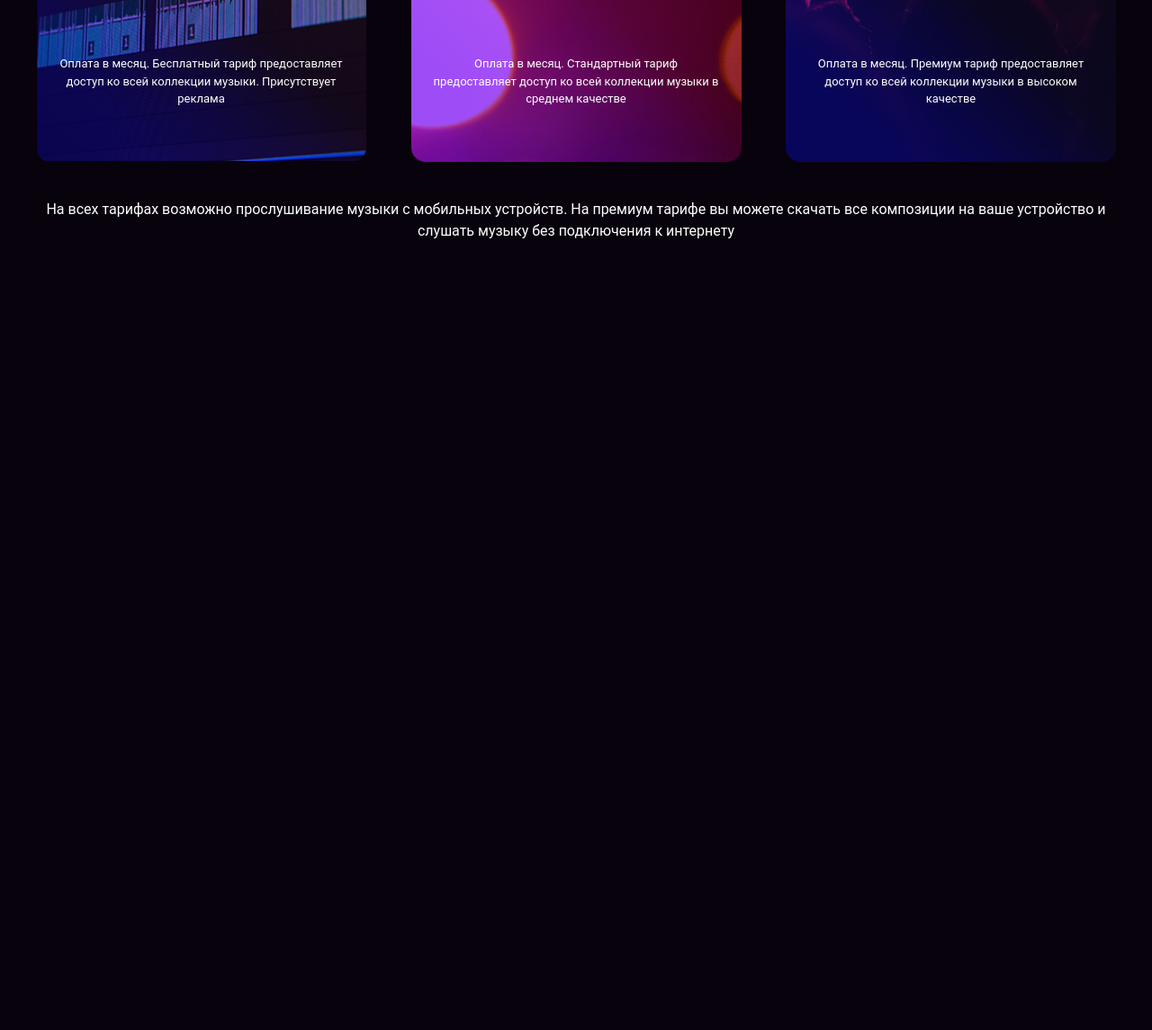
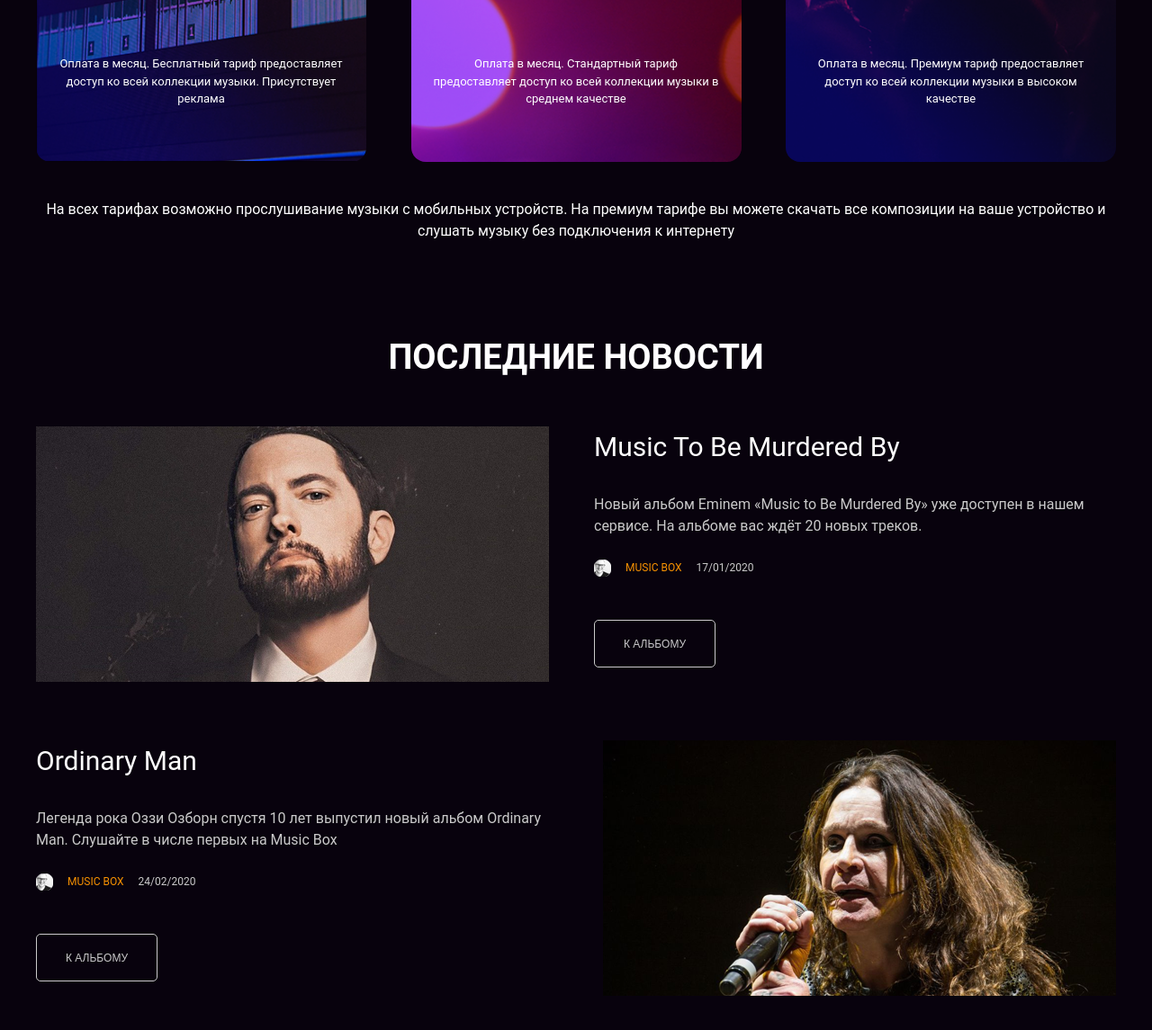
Before and after one commit to krass7/layout-designer-project-56, a website: page src/index.html in a window 1280 px wide. Shown: the part 1390-2535 px from the top of the page at 90% size. Before the commit the page ends 1659 px from the top, so only its background shows below. Drawn offline with Linux system fonts and the light colour scheme.

Commit message:
add news

```diff
--- a/src/index.html
+++ b/src/index.html
@@ -27,8 +27,8 @@
       </div>
       <div class="header-banner">
         <h1>Онлайн музыка где угодно</h1>
-        <h2 class="margin-botton-31">без ограничений</h2>
-        <p class="margin-botton-17">
+        <h2>без ограничений</h2>
+        <p>
           Получите доступ всего за несколько шагов. Заполните форму ниже и
           откройте мир музыки
         </p>
@@ -89,5 +89,43 @@
         </p>
       </div>
     </section>
+    <section id="page-news" class="back-news">
+      <h2 class="white">Последние новости</h2>
+      <div class="news-block">
+        <img
+          src="images/Music to Be Murdered By.png"
+          alt="Music to Be Murdered By"
+        />
+        <div class="news-block-text">
+          <h3 class="white">Music to Be Murdered By</h3>
+          <p>
+            Новый альбом Eminem «Music to Be Murdered By» уже доступен в нашем
+            сервисе. На альбоме вас ждёт 20 новых треков.
+          </p>
+          <div class="news-block-avatar">
+            <img src="images/avatar.png" alt="avatar" />
+            <p class="orange">MUSIC BOX</p>
+            <p>17/01/2020</p>
+          </div>
+          <button class="news-button"><a href="#">К альбому</a></button>
+        </div>
+      </div>
+      <div class="news-block">
+        <div class="news-block-text">
+          <h3 class="white">Ordinary Man</h3>
+          <p>
+            Легенда рока Оззи Озборн спустя 10 лет выпустил новый альбом
+            Ordinary Man. Слушайте в числе первых на Music Box
+          </p>
+          <div class="news-block-avatar">
+            <img src="images/avatar.png" alt="avatar" />
+            <p class="orange">MUSIC BOX</p>
+            <p>24/02/2020</p>
+          </div>
+          <button class="news-button"><a href="#">К альбому</a></button>
+        </div>
+        <img src="images/Ordinary Man.png" alt="Ordinary Man" />
+      </div>
+    </section>
   </body>
 </html>
--- a/src/scss/app.scss
+++ b/src/scss/app.scss
@@ -2,3 +2,4 @@
 @import "general.scss";
 @import "header.scss";
 @import "subscription.scss";
+@import "news.scss";
--- a/src/scss/general.scss
+++ b/src/scss/general.scss
@@ -58,7 +58,7 @@ h3 {
   h3 {
     font-size: 16px;
     line-height: 24px;
+    font-weight: normal;
     text-transform: uppercase;
-    font-weight: normal;
   }
 }
--- a/src/scss/header.scss
+++ b/src/scss/header.scss
@@ -1,11 +1,3 @@
-.margin-botton-17 {
-  margin-bottom: 17px;
-}
-
-.margin-botton-31 {
-  margin-bottom: 31px;
-}
-
 .dark-gray {
   color: $dark-gray;
 }
@@ -83,6 +75,14 @@
   align-items: center;
   padding: 200px 0;
   color: $white;
+
+  & h2 {
+    margin-bottom: 31px;
+  }
+
+  & p {
+    margin-bottom: 17px;
+  }
 }
 
 .header-banner-form {
--- /dev/null
+++ b/src/scss/news.scss
@@ -0,0 +1,99 @@
+.white {
+  color: $white;
+}
+
+.orange {
+  color: $orange;
+}
+
+.back-news {
+  width: 1440px;
+  background: $black;
+  padding-top: 100px;
+  text-align: center;
+
+  & h2 {
+    margin-bottom: 48px;
+  }
+}
+
+.news-block {
+  display: flex;
+  gap: 50px;
+  padding: 0 120px;
+  margin-bottom: 65px;
+}
+
+.news-block-text {
+  text-align: left;
+
+  & h3 {
+    font-size: 30px;
+    line-height: 45px;
+    text-transform: capitalize;
+    margin-bottom: 30px;
+  }
+
+  & p {
+    margin-bottom: 25px;
+  }
+}
+
+.news-block-avatar {
+  display: flex;
+  gap: 16px;
+  margin-bottom: 48px;
+
+  & p {
+    font-size: 12px;
+    margin: 0;
+  }
+}
+
+.news-button {
+  width: 135px;
+  height: 53px;
+  background: none;
+  border: 1px solid $dark-gray;
+  border-radius: 5px;
+  font-size: 12px;
+  text-transform: uppercase;
+
+  & a {
+    color: $dark-gray;
+  }
+}
+
+@media (max-width: 1240px) {
+  .back-news {
+    width: 100%;
+    padding: 100px 20px 0;
+  }
+
+  .news-block {
+    flex-direction: column;
+    align-items: center;
+    padding: 0;
+
+    & img {
+      max-width: 575px;
+      width: 100%;
+    }
+  }
+
+  .news-block-text {
+    order: 1;
+
+    & h3 {
+      font-size: 16px;
+      line-height: 24px;
+      margin-bottom: 16px;
+    }
+  }
+
+  .news-block-avatar {
+    & img {
+      width: auto;
+    }
+  }
+}
--- a/src/scss/subscription.scss
+++ b/src/scss/subscription.scss
@@ -1,7 +1,3 @@
-.white {
-  color: $white;
-}
-
 .back-subscription {
   width: 1440px;
   background: $black;
```
Also changed, not shown: src/css/style.css, 1 other file.
